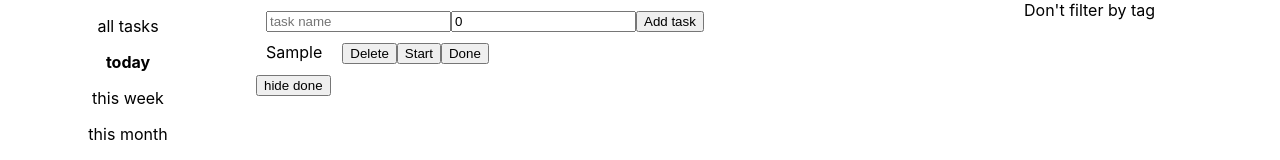
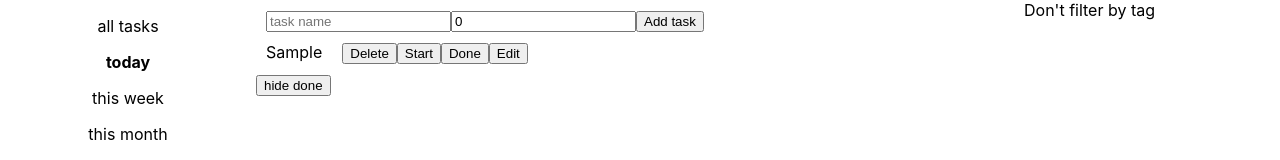
Before and after one commit to qnsi/2023_salaryman, a React (Create React App) app: page / in a window 1280 px wide. Both pictures are taken after typing "Sample" into the empty fields and a click on the button "Add task". Shown: the top 160 px of the page. Built offline with nearby package versions, Linux system fonts and the light colour scheme.

Commit message:
Add option to edit tasks and tags

```diff
--- a/src/App.tsx
+++ b/src/App.tsx
@@ -74,6 +74,21 @@ function App() {
     stopTimer();
   };
 
+  const updateTask = (
+    taskToUpdate: Task,
+    newTaskName: string,
+    newTags: string[],
+  ) => {
+    setTasks((tasks) =>
+      tasks.map((task) => {
+        if (task.name === taskToUpdate.name) {
+          return { ...task, name: newTaskName, tags: newTags };
+        }
+        return task;
+      }),
+    );
+  };
+
   const startTimer = (task: Task) => {
     setTime(0);
     setIsTimerRunning(task.name);
@@ -109,6 +124,7 @@ function App() {
           filterByTag={filterByTag}
           deleteTask={deleteTask}
           markTaskDone={markTaskDone}
+          sendUpdateTask={updateTask}
           startTimer={startTimer}
         />
         <DoneTaskList tasks={doneTasks} filterByTag={filterByTag} />
--- a/src/components/TaskList.tsx
+++ b/src/components/TaskList.tsx
@@ -6,12 +6,14 @@ export const TaskList = ({
   filterByTag,
   deleteTask,
   markTaskDone,
+  sendUpdateTask,
   startTimer,
 }: {
   tasks: Task[];
   filterByTag: string;
   deleteTask: (task: Task) => void;
   markTaskDone: (task: Task) => void;
+  sendUpdateTask: (task: Task, newTaskValue: string, newTags: string[]) => void;
   startTimer: (task: Task) => void;
 }) => {
   const tasksFilteredByTag = !!filterByTag
@@ -26,6 +28,7 @@ export const TaskList = ({
             task={task}
             deleteTask={deleteTask}
             markTaskDone={markTaskDone}
+            sendUpdateTask={sendUpdateTask}
             startTimer={startTimer}
           />
         );
@@ -38,14 +41,19 @@ const SingleTask = ({
   task,
   deleteTask,
   markTaskDone,
+  sendUpdateTask,
   startTimer,
 }: {
   task: Task;
   deleteTask: (task: Task) => void;
   markTaskDone: (task: Task) => void;
+  sendUpdateTask: (task: Task, newTaskValue: string, newTags: string[]) => void;
   startTimer: (task: Task) => void;
 }) => {
   const ref = useRef<HTMLDivElement>(null);
+  const [editing, setEditing] = useState(false);
+  const [newTaskValue, setNewTaskValue] = useState("");
+  const [newTags, setNewTags] = useState("");
 
   useEffect(() => {
     // unfinished dragging
@@ -65,6 +73,37 @@ const SingleTask = ({
     };
   }, [task]);
 
+  const handleNewTaskValue = (event: React.ChangeEvent<HTMLInputElement>) => {
+    setNewTaskValue(event.currentTarget.value);
+  };
+
+  const handleNewTaskTags = (event: React.ChangeEvent<HTMLInputElement>) => {
+    setNewTags(event.currentTarget.value);
+  };
+
+  const handleEditing = () => {
+    setEditing(true);
+    setNewTaskValue(task.name);
+    const tagsString = task.tags.join(" ");
+    setNewTags(tagsString);
+  };
+
+  const updateTask = () => {
+    const newTagsArray = newTags.split(" ");
+    sendUpdateTask(task, newTaskValue, newTagsArray);
+    setEditing(false);
+    setNewTaskValue("");
+  };
+
+  if (editing) {
+    return (
+      <>
+        <input type="text" value={newTaskValue} onChange={handleNewTaskValue} />
+        <input type="text" value={newTags} onChange={handleNewTaskTags} />
+        <button onClick={updateTask}>Update</button>
+      </>
+    );
+  } else {
     return (
       <div ref={ref} draggable style={{ margin: "10px 10px" }}>
         <span style={{ marginRight: 10 }}>{task.name}</span>
@@ -74,12 +113,14 @@ const SingleTask = ({
         <button onClick={() => deleteTask(task)}>Delete</button>
         <button onClick={() => startTimer(task)}>Start</button>
         <button onClick={() => markTaskDone(task)}>Done</button>
+        <button onClick={handleEditing}>Edit</button>
         {task.tags &&
           task.tags.map((tag) => (
             <span style={{ color: "#888", margin: 3 }}>{tag}</span>
           ))}
       </div>
     );
+  }
 };
 
 export const DoneTaskList = ({
```
Lines whose indentation alone changed are shown as unchanged.
